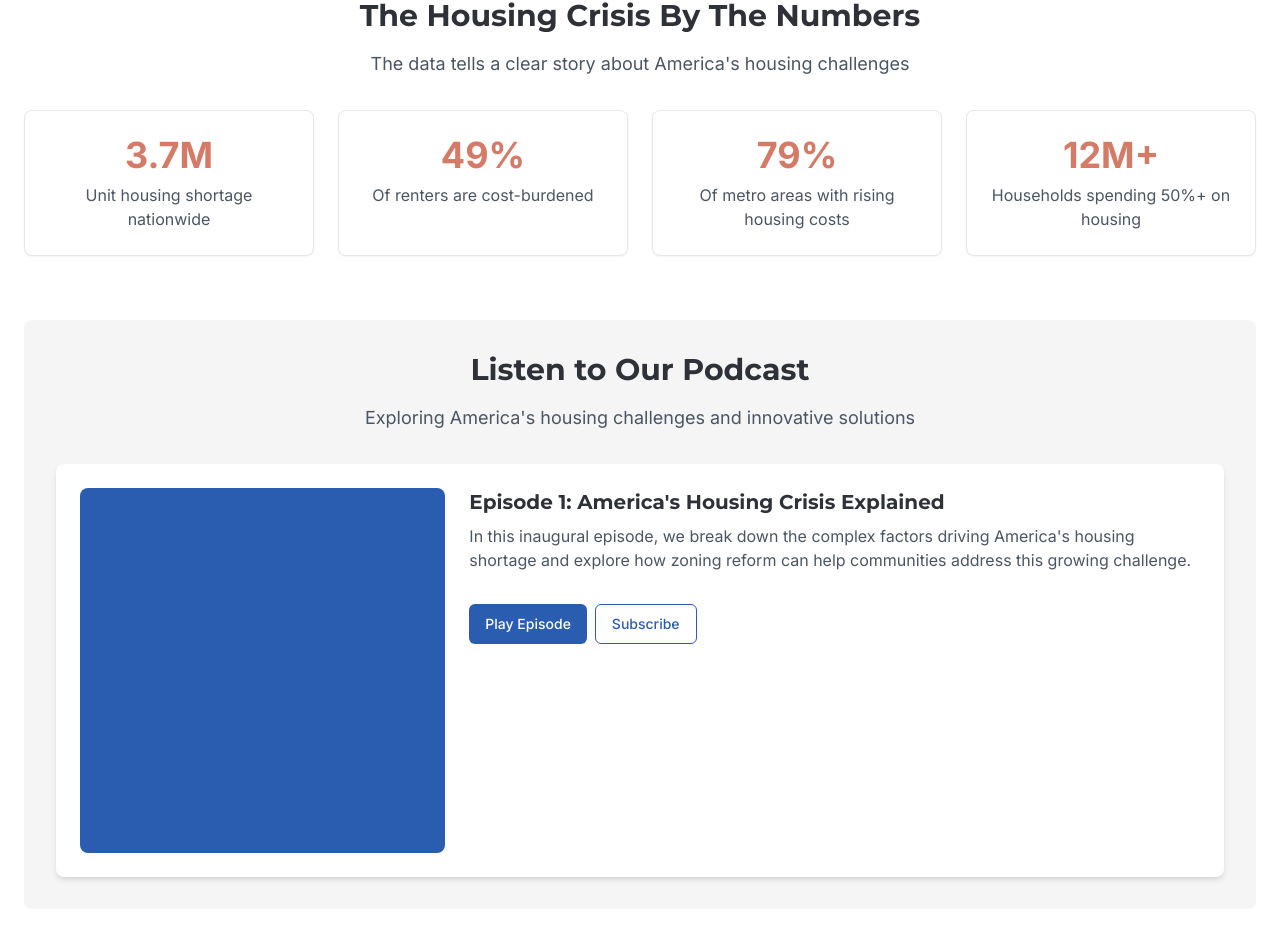
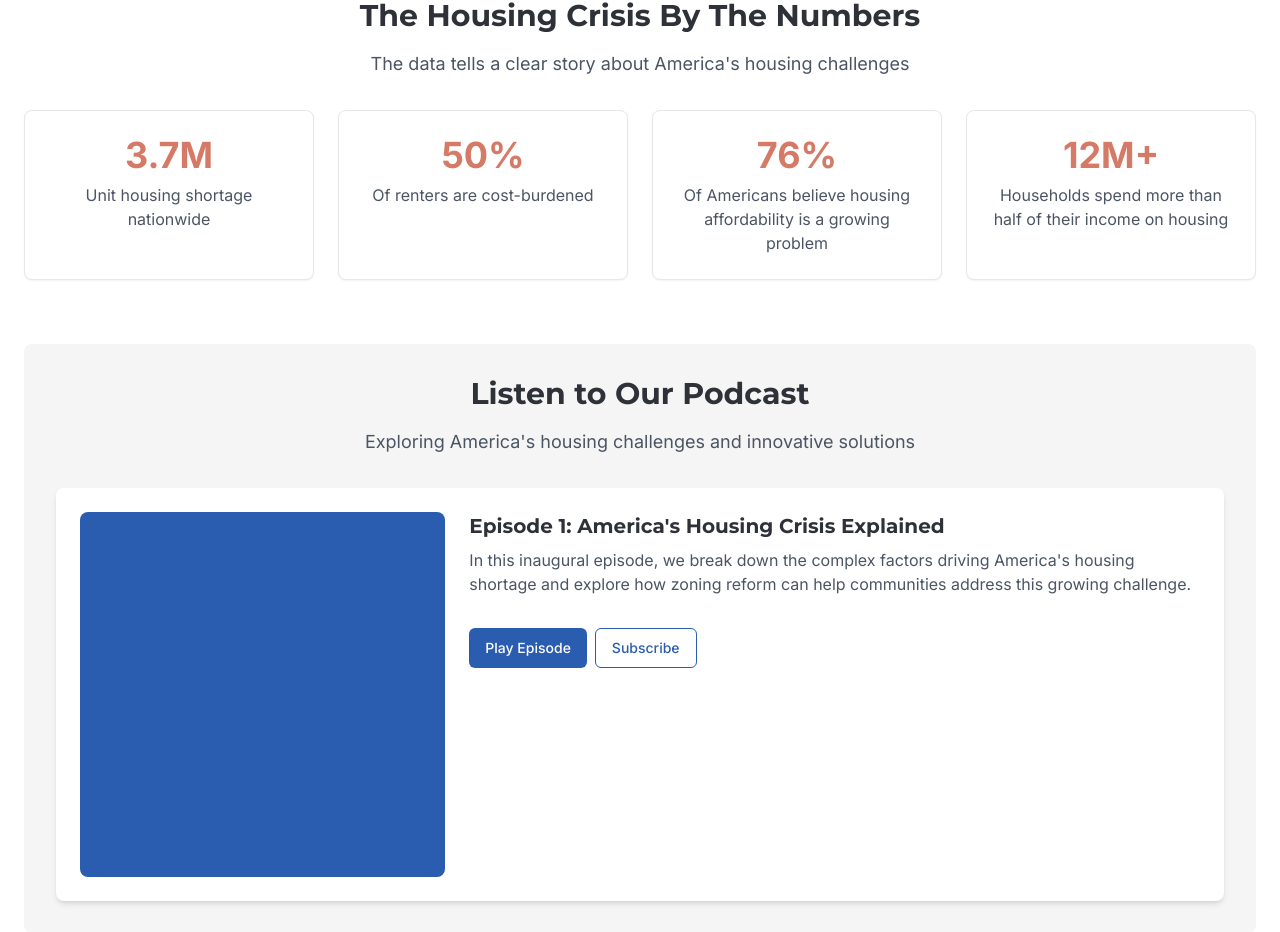
Before and after one commit to PBPL41/pbpl41.github.io, a React (Vite) app: page /why-it-matters in a window 1280 px wide. Shown: the part 770-1702 px from the top of the page. Built offline with nearby package versions, Linux system fonts and the light colour scheme.

Commit message:
Visual edit in Lovable
Edited UI in Lovable

```diff
--- a/src/pages/WhyItMatters.tsx
+++ b/src/pages/WhyItMatters.tsx
@@ -51,18 +51,18 @@ const WhyItMatters = () => {
               </div>
 
               <div className="bg-white p-6 border border-gray-200 rounded-lg shadow-sm text-center">
-                <p className="text-4xl font-bold text-bfa-red mb-2">49%</p>
+                <p className="text-4xl font-bold text-bfa-red mb-2">50%</p>
                 <p className="text-gray-600">Of renters are cost-burdened</p>
               </div>
 
               <div className="bg-white p-6 border border-gray-200 rounded-lg shadow-sm text-center">
-                <p className="text-4xl font-bold text-bfa-red mb-2">79%</p>
-                <p className="text-gray-600">Of metro areas with rising housing costs</p>
+                <p className="text-4xl font-bold text-bfa-red mb-2">76%</p>
+                <p className="text-gray-600">Of Americans believe housing affordability is a growing problem</p>
               </div>
 
               <div className="bg-white p-6 border border-gray-200 rounded-lg shadow-sm text-center">
                 <p className="text-4xl font-bold text-bfa-red mb-2">12M+</p>
-                <p className="text-gray-600">Households spending 50%+ on housing</p>
+                <p className="text-gray-600">Households spend more than half of their income on housing</p>
               </div>
             </div>
           </div>
```
